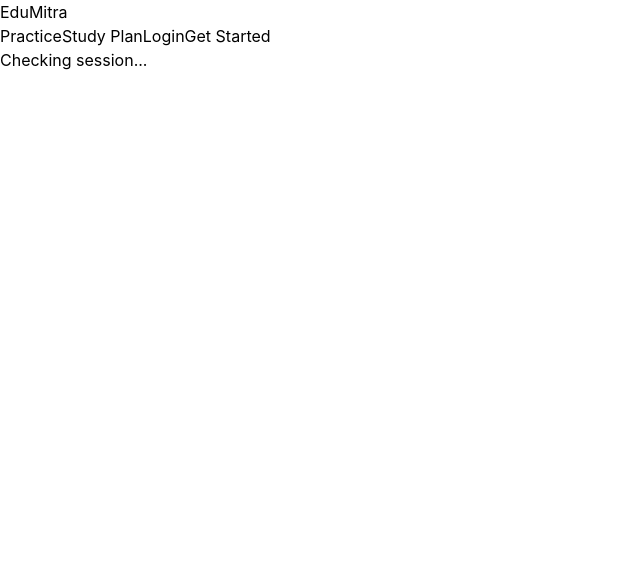
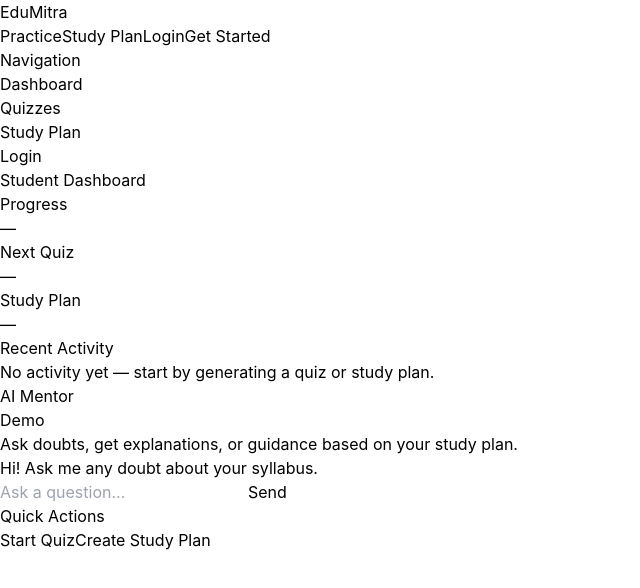
Before and after one commit to Abhilash5880/Edumitra, a Next.js app: page /dashboard in a window 1280 px wide. Before the commit this address had no page. Shown: the top 588 px of the page, without its empty margins (0-640 px from the left). Built offline with nearby package versions, Linux system fonts and the light colour scheme.

Commit message:
19/12/2025 IV

```diff
--- a/app/dashboard/page.jsx
+++ b/app/dashboard/page.jsx
@@ -6,21 +6,32 @@
 import Sidebar from "@/components/Sidebar";
 import AIChatBox from "@/components/AIChatBox";
 
+
+
 export default function Page() {
   const router = useRouter();
   const [loading, setLoading] = useState(true);
 
   useEffect(() => {
-    const token = localStorage.getItem("token");
-    if (!token) router.push("/login");
-    else setLoading(false);
-  }, [router]);
+  const token = localStorage.getItem("token");
+
+  // DEMO MODE: allow dashboard without login
+  if (!token) {
+    console.warn("Demo mode: no auth token found");
+  }
+
+  // ✅ IMPORTANT: finish loading check
+  setLoading(false);
+}, []);
+
 
   if (loading) {
     return (
       <>
         <Navbar />
-        <div className="min-h-screen flex items-center justify-center">Checking session...</div>
+        <div className="min-h-screen flex items-center justify-center">
+          Checking session...
+        </div>
       </>
     );
   }
@@ -34,29 +45,63 @@
           <h1 className="text-2xl font-bold mb-4">Student Dashboard</h1>
 
           <div className="grid grid-cols-1 md:grid-cols-3 gap-4 mb-6">
-            <div className="rounded border p-4 bg-white">Progress<br/><div className="text-2xl font-semibold mt-2">—</div></div>
-            <div className="rounded border p-4 bg-white">Next Quiz<br/><div className="text-2xl font-semibold mt-2">—</div></div>
-            <div className="rounded border p-4 bg-white">Study Plan<br/><div className="text-2xl font-semibold mt-2">—</div></div>
+            <div className="rounded border p-4 bg-white">
+              Progress
+              <div className="text-2xl font-semibold mt-2">—</div>
+            </div>
+            <div className="rounded border p-4 bg-white">
+              Next Quiz
+              <div className="text-2xl font-semibold mt-2">—</div>
+            </div>
+            <div className="rounded border p-4 bg-white">
+              Study Plan
+              <div className="text-2xl font-semibold mt-2">—</div>
+            </div>
           </div>
 
           <div className="rounded border p-4 bg-white mb-6">
             <h3 className="font-semibold mb-2">Recent Activity</h3>
-            <p className="text-sm text-zinc-600">No activity yet — start by generating a quiz or study plan.</p>
+            <p className="text-sm text-zinc-600">
+              No activity yet — start by generating a quiz or study plan.
+            </p>
           </div>
 
+          {/* 🔽 ADDITIONS START HERE (C2) */}
           <div className="grid grid-cols-1 md:grid-cols-2 gap-6">
-            <div>
-              <h3 className="font-semibold mb-2">AI Mentor</h3>
+            <div className="rounded border p-4 bg-white">
+              <div className="flex items-center justify-between mb-2">
+                <h3 className="font-semibold">AI Mentor</h3>
+                <span className="text-xs bg-indigo-100 text-indigo-700 px-2 py-1 rounded">
+                  Demo
+                </span>
+              </div>
+
+              <p className="text-sm text-zinc-600 mb-3">
+                Ask doubts, get explanations, or guidance based on your study plan.
+              </p>
+
               <AIChatBox />
             </div>
+
             <div>
               <h3 className="font-semibold mb-2">Quick Actions</h3>
               <div className="rounded border p-4 bg-white space-y-2">
-                <a href="/quiz" className="block rounded bg-indigo-600 text-white px-4 py-2 text-center">Start Quiz</a>
-                <a href="/studyplan" className="block rounded border px-4 py-2 text-center">Create Study Plan</a>
+                <a
+                  href="/quiz"
+                  className="block rounded bg-indigo-600 text-white px-4 py-2 text-center"
+                >
+                  Start Quiz
+                </a>
+                <a
+                  href="/studyplan"
+                  className="block rounded border px-4 py-2 text-center"
+                >
+                  Create Study Plan
+                </a>
               </div>
             </div>
           </div>
+          {/* 🔼 ADDITIONS END HERE */}
         </main>
       </div>
     </>
```
Also changed, not shown: components/ChatBubble.jsx (added, +22 -0 lines), components/ChatInput.jsx (added, +29 -0 lines).
